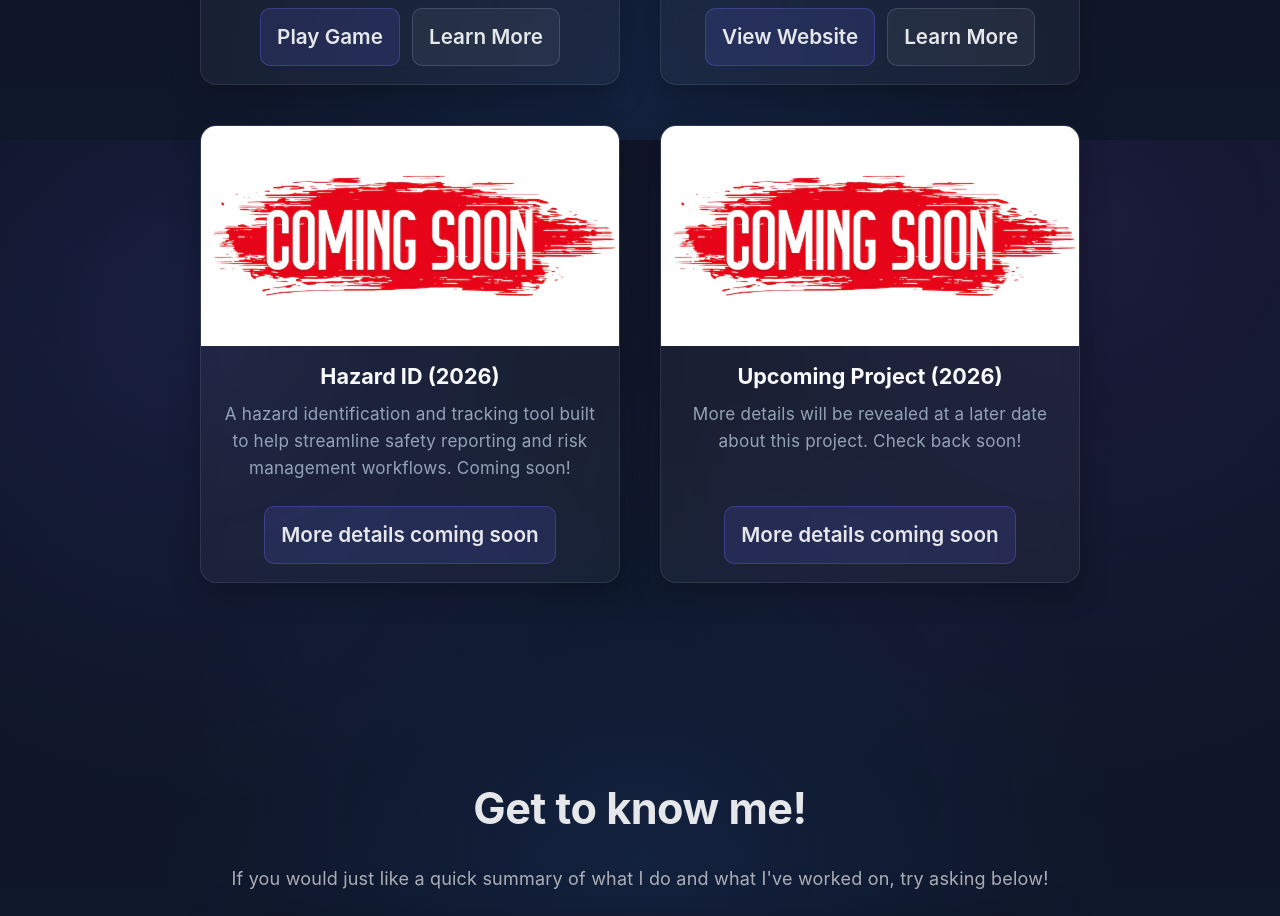
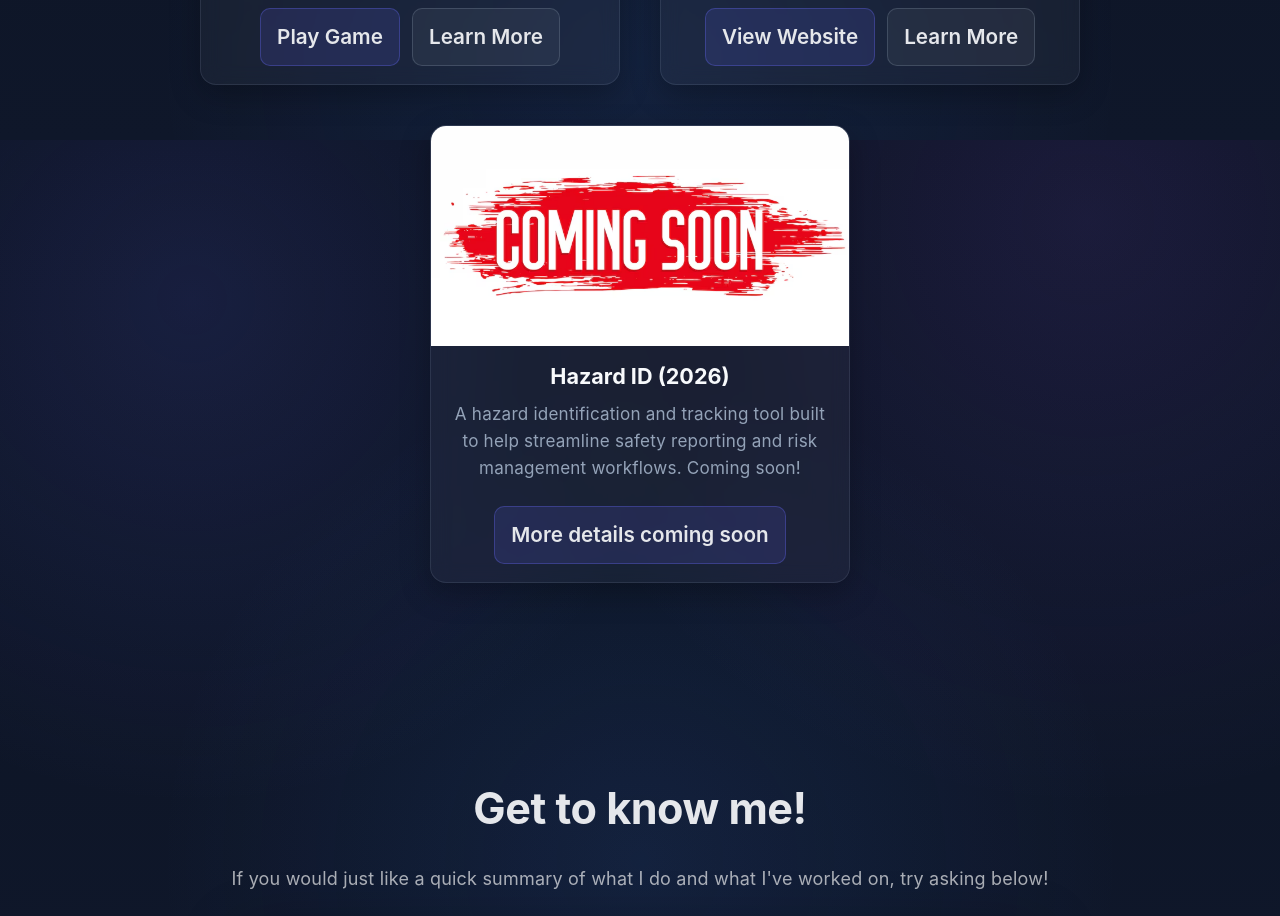
Before and after one commit to quintongillanders/quintonportfolio1, a React (Vite) app: page / in a window 1280 px wide. Shown: the part 2260-3176 px from the top of the page. Built offline with nearby package versions, Linux system fonts and the light colour scheme.

Commit message:
removed "project coming soon" from project list

```diff
--- a/src/App.jsx
+++ b/src/App.jsx
@@ -494,36 +494,6 @@ const typeMessage = (text, delay = 25) => {
 
     </div>
 
-    <div className="card">
-
-      <div className="card-image">
-        <img src="/hazardid.png.avif" alt="Upcoming project" />
-      </div>
-
-      <div className="card-content">
-
-        <h3>Upcoming Project (2026)</h3>
-
-        <p>
-          More details will be revealed at a later date about this project. Check back soon!
-        </p>
-
-        <div className="project-buttons">
-
-          <a
-            href="#"
-            className="project-link"
-            onClick={(e) => e.preventDefault()}
-          >
-            More details coming soon
-          </a>
-
-        </div>
-
-      </div>
-
-    </div>
-
   </div>
 
 </section>
```
